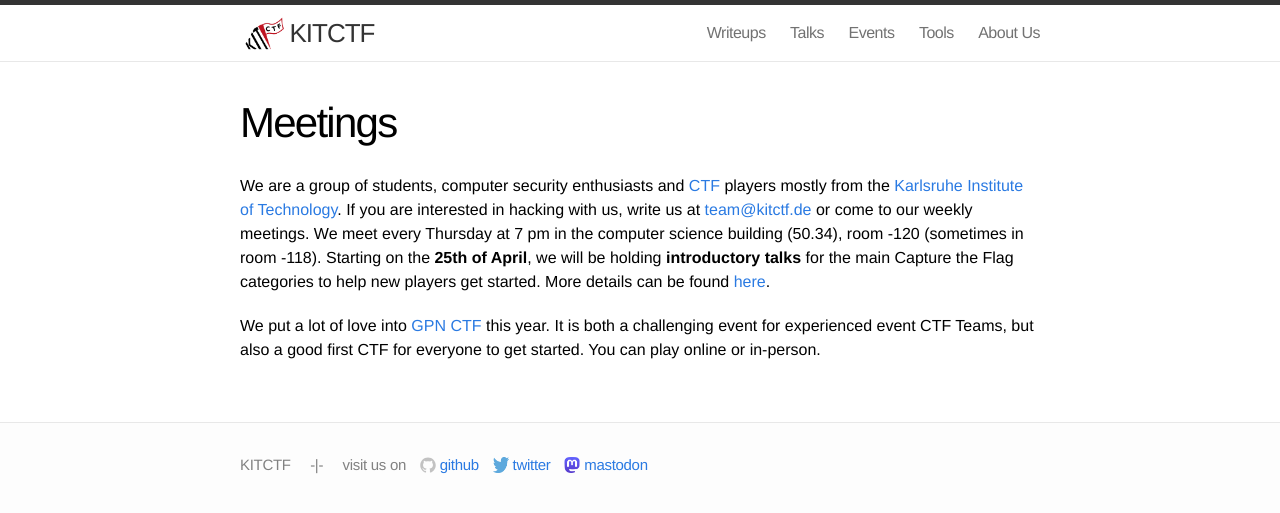
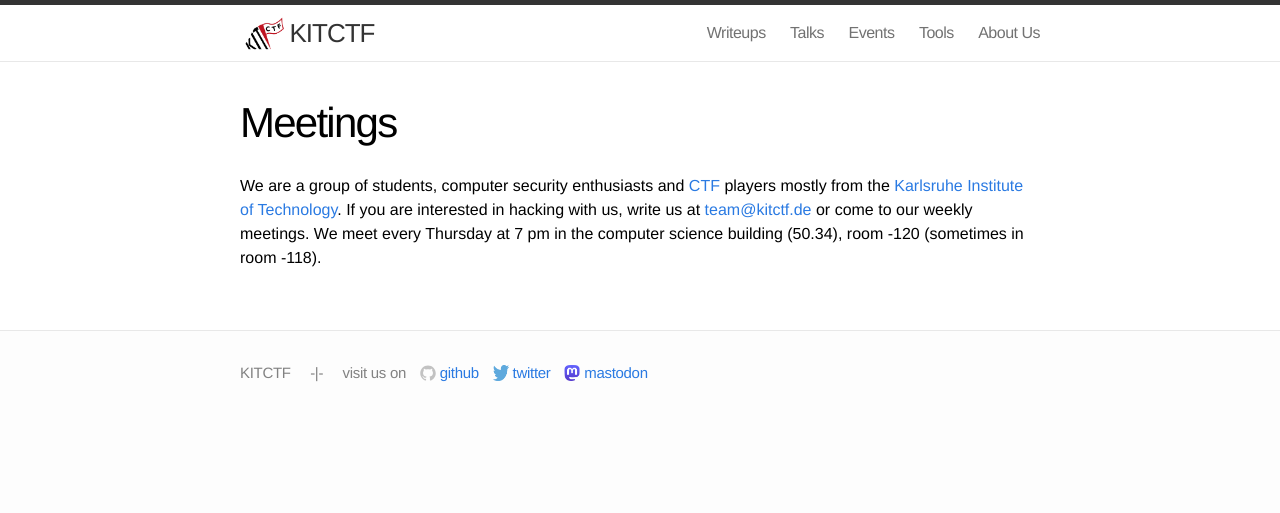
Before and after one commit to kitctf/www, a Jekyll site: the page built from meetings.md, in a window 1280 px wide. Shown: the top 513 px of the page. Built offline with Jekyll 4.4.1, drawn with Linux system fonts in a browser that asks for light colours.

Commit message:
updated information
GPN CTF and intro talks are over

```diff
--- a/meetings.md
+++ b/meetings.md
@@ -5,6 +5,3 @@ permalink: /meetings/
 ---
 
 We are a group of students, computer security enthusiasts and [CTF](https://ctftime.org/ctf-wtf/) players mostly from the [Karlsruhe Institute of Technology](https://www.kit.edu/english). If you are interested in hacking with us, write us at [team@kitctf.de](mailto:team@kitctf.de) or come to our weekly meetings. We meet every Thursday at 7 pm in the computer science building (50.34), room -120 (sometimes in room -118).
-Starting on the **25th of April**, we will be holding **introductory talks** for the main Capture the Flag categories to help new players get started. More details can be found [here](/intro).
-
-We put a lot of love into [GPN CTF](https://ctf.kitctf.de/) this year. It is both a challenging event for experienced event CTF Teams, but also a good first CTF for everyone to get started. You can play online or in-person.
```
Also changed, not shown: events.md (+1 -1 lines).
